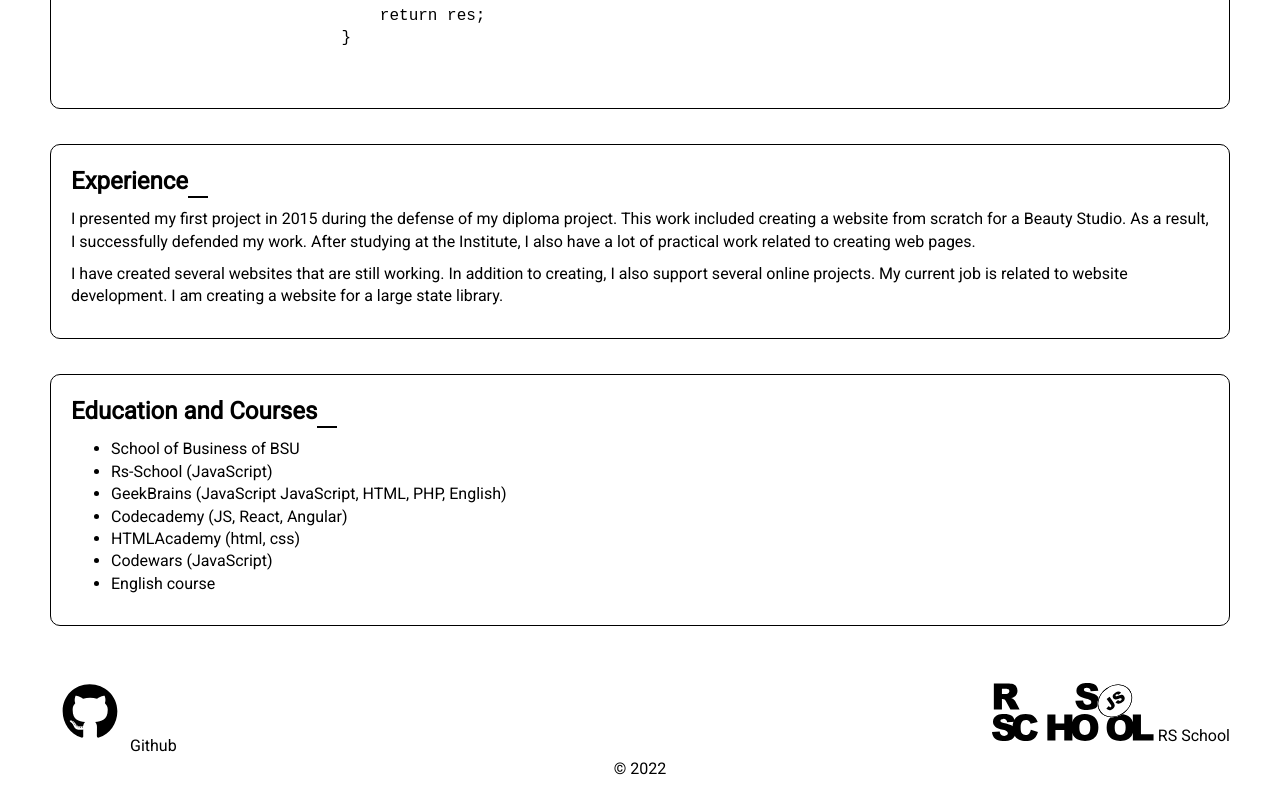
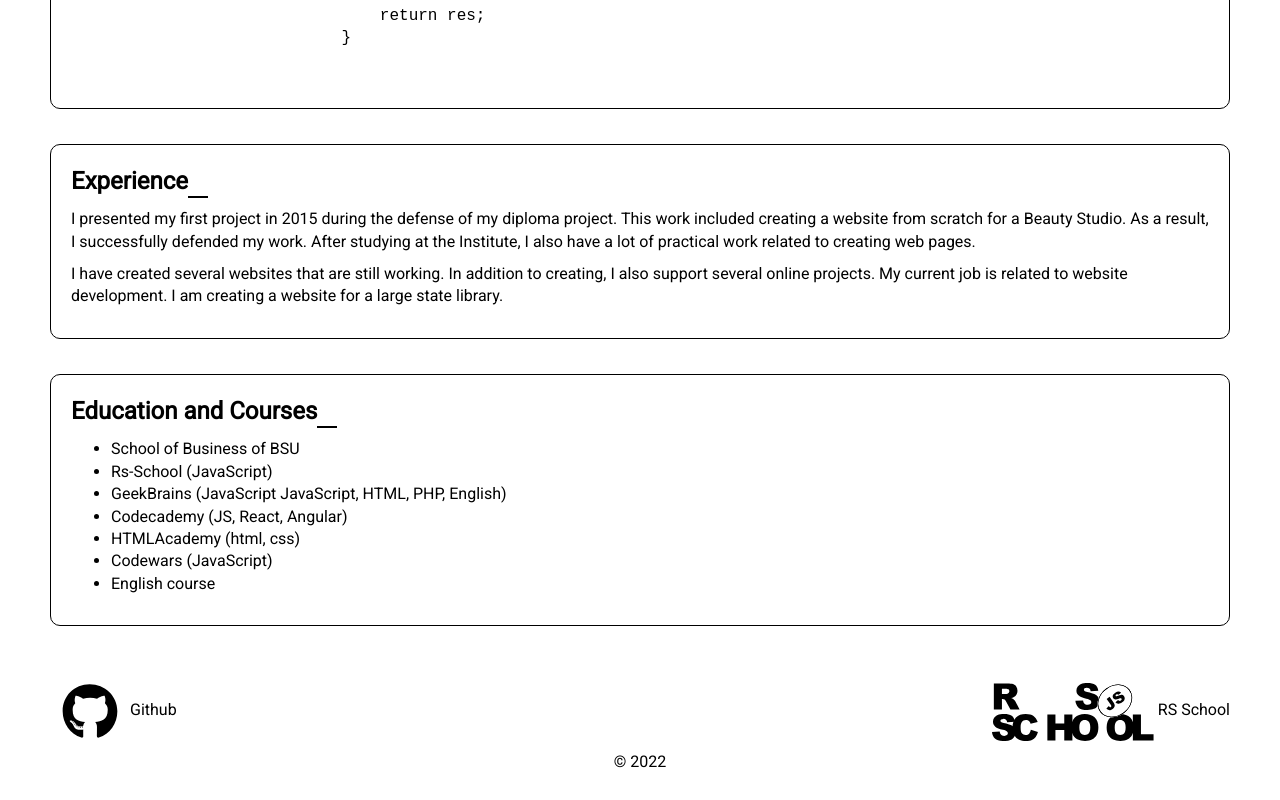
Before and after one commit to VadimND/rsschool-cv-old, a plain HTML site: page index.html in a window 1280 px wide. Shown: the part 2489-3289 px from the top of the page. Drawn offline with Linux system fonts and the light colour scheme.

Commit message:
Update style.css

```diff
--- a/style.css
+++ b/style.css
@@ -107,7 +107,7 @@ h2::after {
     position: absolute;
     right: -20px
 }
-.link {
-    display: flex;
-    align-items: center;
+.link svg {
+    display: inline-block;
+    vertical-align: middle;
 }
```
